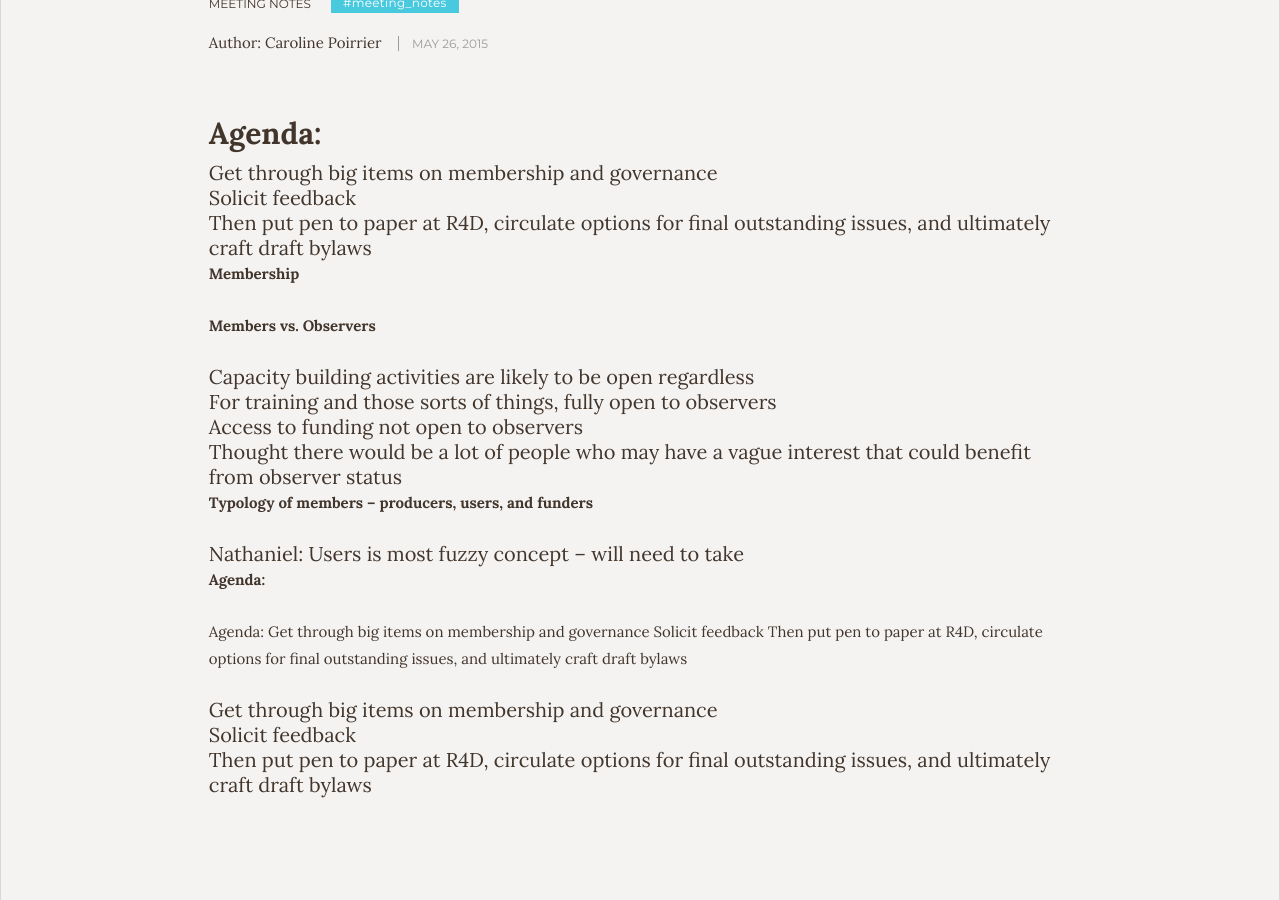
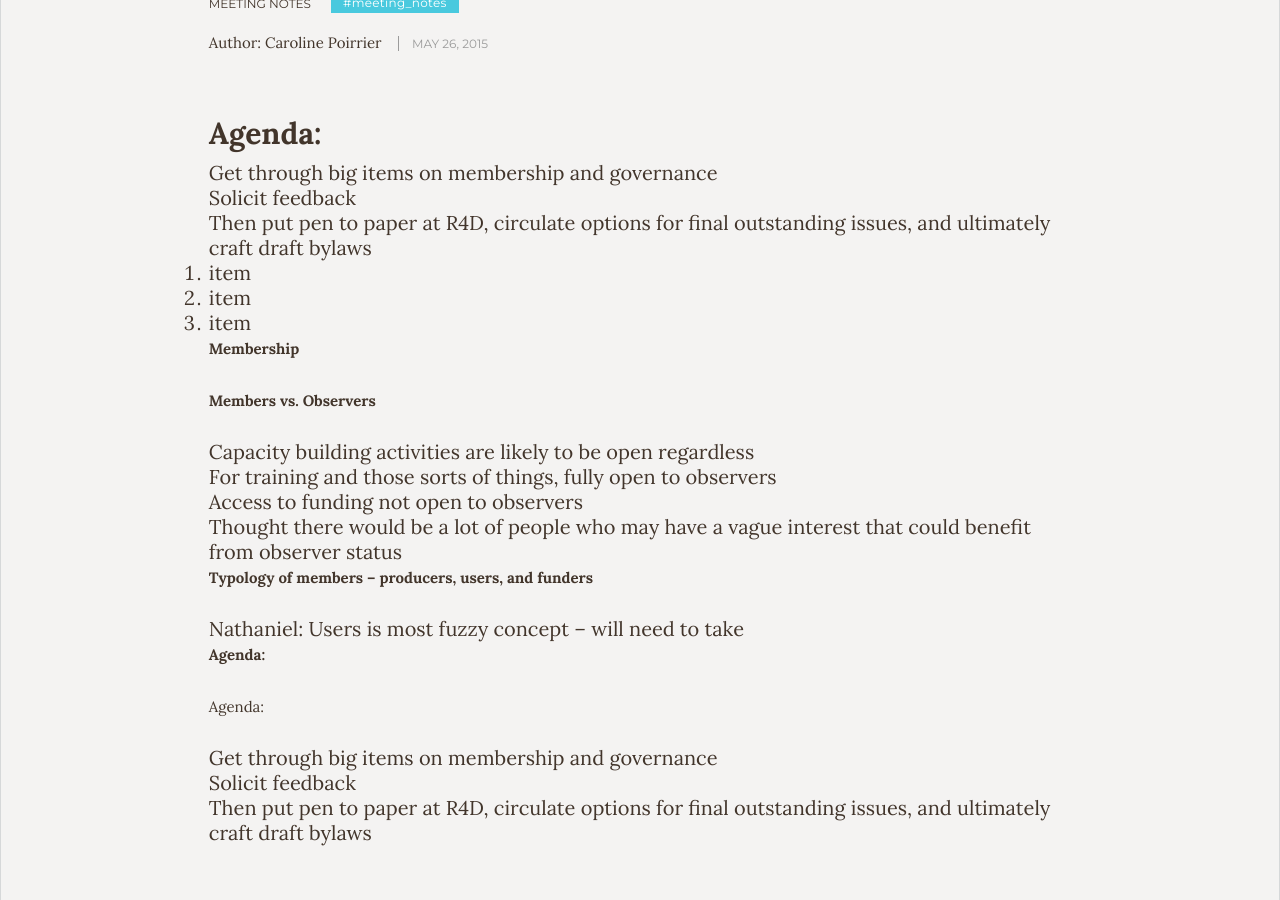
Before and after one commit to GovernanceDataAlliance/GDA-Dashboard, a Jekyll site: the page built from blog/_posts/2016-02-25-governance-an-membership-meeting.md, in a window 1280 px wide and 900 px high, scrolled down 442 px. Built offline with Jekyll 4.4.1, drawn with Linux system fonts in a browser that asks for light colours.

Commit message:
Updated 2016-02-25-governance-an-membership-meeting.md

```diff
--- a/blog/_posts/2016-02-25-governance-an-membership-meeting.md
+++ b/blog/_posts/2016-02-25-governance-an-membership-meeting.md
@@ -16,6 +16,11 @@ title: "Governance and Membership Meeting "
 - Solicit feedback
 - Then put pen to paper at R4D, circulate options for final outstanding issues, and ultimately craft draft bylaws
 
+1. item
+2. item
+3. item
+
+
 **Membership**
 
 **Members vs. Observers**
@@ -33,10 +38,6 @@ title: "Governance and Membership Meeting "
 **Agenda:**
 
 Agenda:
-Get through big items on membership and governance
-Solicit feedback
-Then put pen to paper at R4D, circulate options for final outstanding issues, and ultimately craft draft bylaws
-
 + Get through big items on membership and governance
 + Solicit feedback
 + Then put pen to paper at R4D, circulate options for final outstanding issues, and ultimately craft draft bylaws
```
